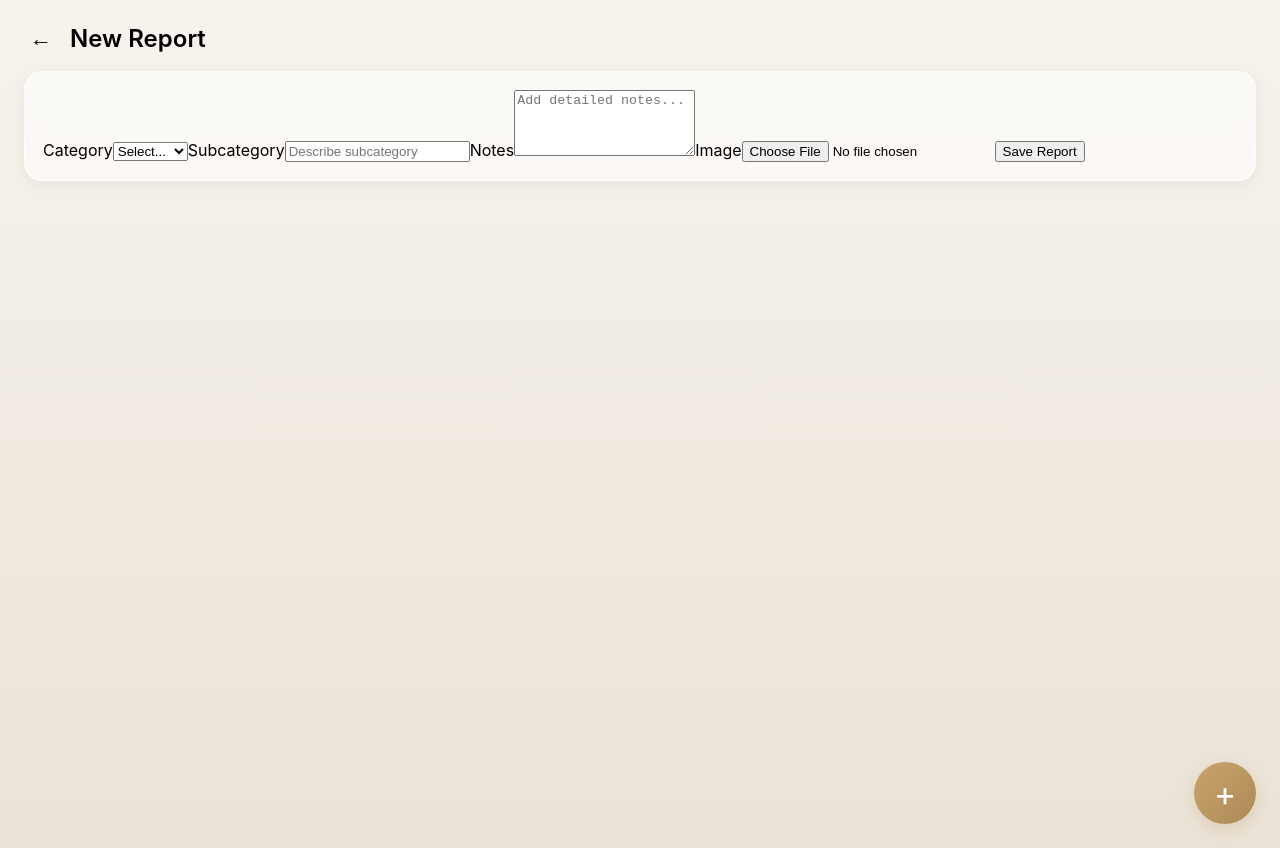
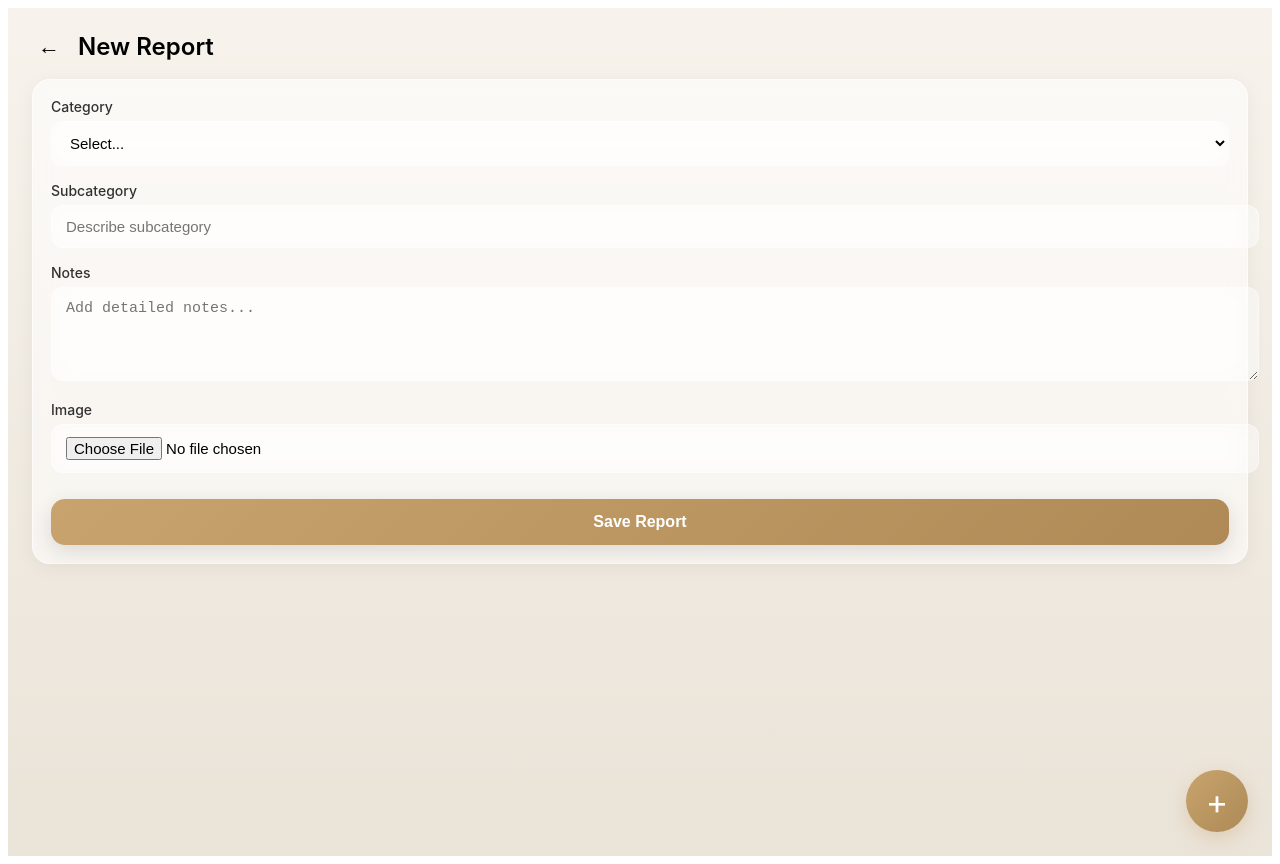
Before and after one commit to moyasnelson-max/vacationliving-inspection-app, a Next.js app: page /reports/new in a window 1280 px wide. Built offline with nearby package versions, Linux system fonts and the light colour scheme.

Commit message:
Update globals.css

```diff
--- a/app/globals.css
+++ b/app/globals.css
@@ -1,5 +1,43 @@
-body {
-  margin: 0;
-  padding: 0;
-  font-family: Arial, sans-serif;
+.vl-input {
+  width: 100%;
+  padding: 12px 14px;
+  border-radius: 12px;
+  border: 1px solid rgba(255,255,255,0.35);
+  background: rgba(255,255,255,0.4);
+  backdrop-filter: blur(12px);
+  font-size: 15px;
+  margin-bottom: 16px;
 }
+
+.vl-label {
+  font-size: 14px;
+  margin-bottom: 6px;
+  display: block;
+  opacity: 0.8;
+  font-weight: 500;
+}
+
+.vl-textarea {
+  width: 100%;
+  padding: 12px 14px;
+  border-radius: 12px;
+  border: 1px solid rgba(255,255,255,0.35);
+  background: rgba(255,255,255,0.4);
+  backdrop-filter: blur(12px);
+  font-size: 15px;
+  margin-bottom: 16px;
+}
+
+.vl-button {
+  width: 100%;
+  padding: 14px;
+  border-radius: 14px;
+  background: linear-gradient(135deg, #C8A36D, #AF8A56);
+  border: none;
+  color: #fff;
+  font-size: 16px;
+  font-weight: 600;
+  cursor: pointer;
+  margin-top: 10px;
+  box-shadow: 0 6px 20px rgba(0,0,0,0.12);
+}
```
